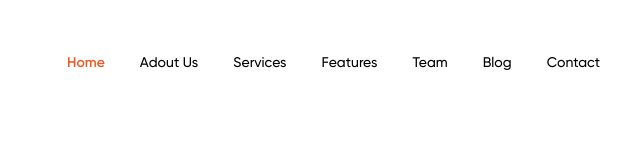
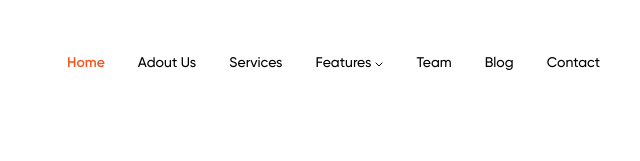
Before and after one commit to Sergey-Lushin/Sergey-Lushin.github.io, a plain HTML site: page index.html in a window 1280 px wide. Shown: the top 161 px of the page, 640-1280 px from the left. Drawn offline with Linux system fonts and the light colour scheme.

Commit message:
add circumflex

```diff
--- a/index.html
+++ b/index.html
@@ -28,6 +28,7 @@
             </li>
             <li class="menu__item">
               <a href="#" class="menu__link">Features</a>
+              <img src="./img/icon.svg" alt="⌄">
             </li>
             <li class="menu__item">
               <a href="#" class="menu__link">Team</a>
```
Also changed, not shown: img/icon.svg (added).
